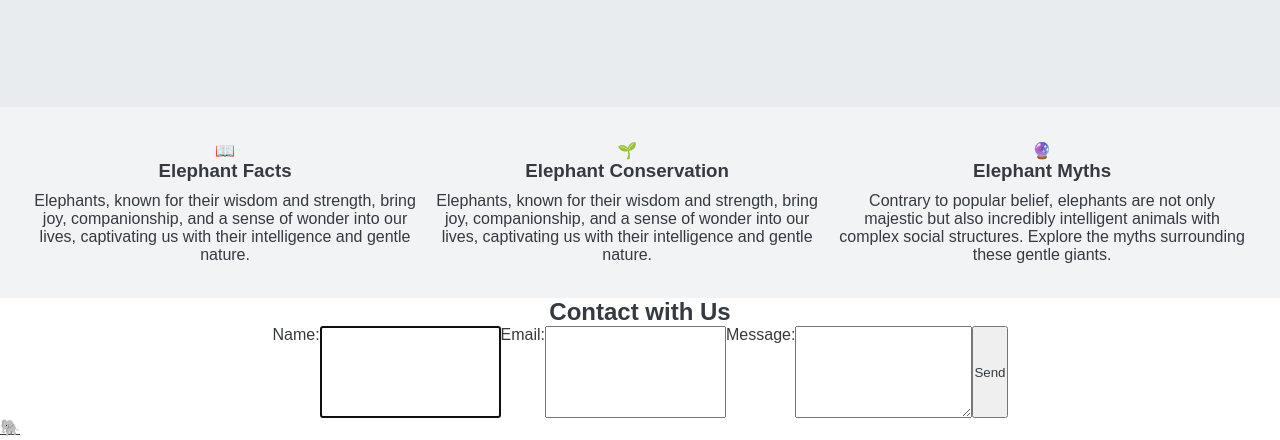
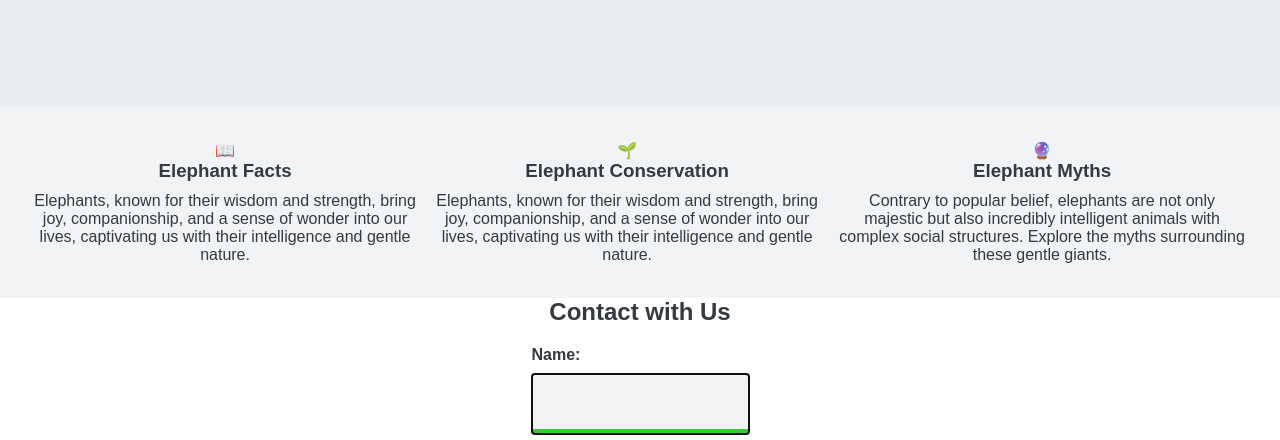
Before and after one commit to iherrec/LMSGI, a plain HTML site: page CSS/EjercicioResponsive/index.html in a window 1280 px wide. Shown: the part 318-758 px from the top of the page. Drawn offline with Linux system fonts and the light colour scheme.

Commit message:
CSS formulario

```diff
--- a/CSS/EjercicioResponsive/styles.css
+++ b/CSS/EjercicioResponsive/styles.css
@@ -118,4 +118,47 @@ nav ul a:hover{
 
 .contact-form {
     display: flex;
+    flex-direction: column;
+    align-items: left;
+    max-width: 500px;
+    padding: 20px;
+    padding-bottom: 20px;
+    gap: 10px;
+    font-weight: bold;
+
 }
+
+.contact-container textarea,
+.contact-container input {
+    border: none;
+    border-bottom: 5px solid;
+    background-color: #f1f3f5;
+    padding: 20px;
+}
+
+.contact-container input[name="name"] {
+    border-bottom-color: #32cd32;
+}
+
+.contact-container input[name="email"] {
+    border-bottom-color: #8a2be2;
+}
+
+.contact-container textarea {
+    border-bottom-color: #ffd747;
+}
+
+.contact-container textarea:hover,
+.contact-container input:hover {
+    background-color: #343a40;
+    border-bottom-color: #007bff;
+
+}
+
+.contact-container button {
+    padding: 20px;
+    background-color: #007bff;
+    color: #e9ecef;
+    font-size: medium;
+    border-radius: 2px;
+}
```
Also changed, not shown: CSS/EjercicioResponsive/index.html (+1 -1 lines).
